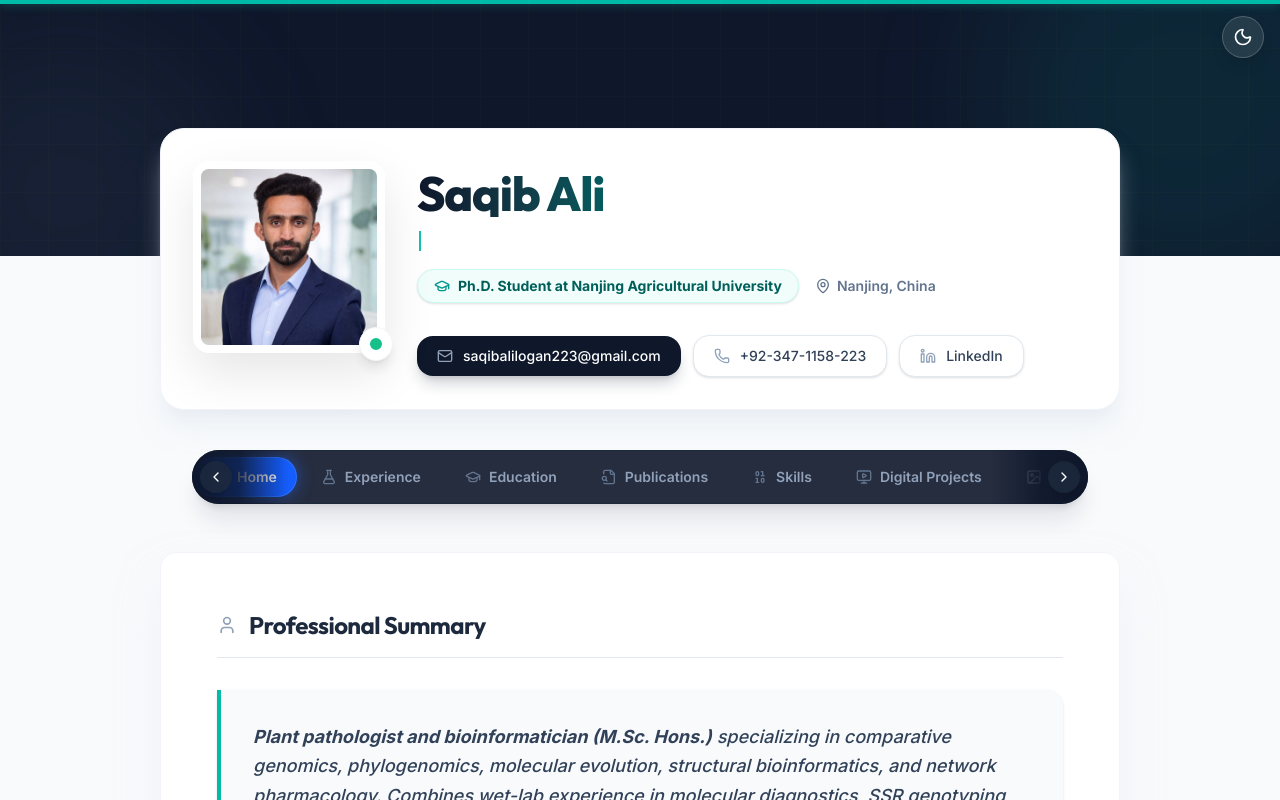
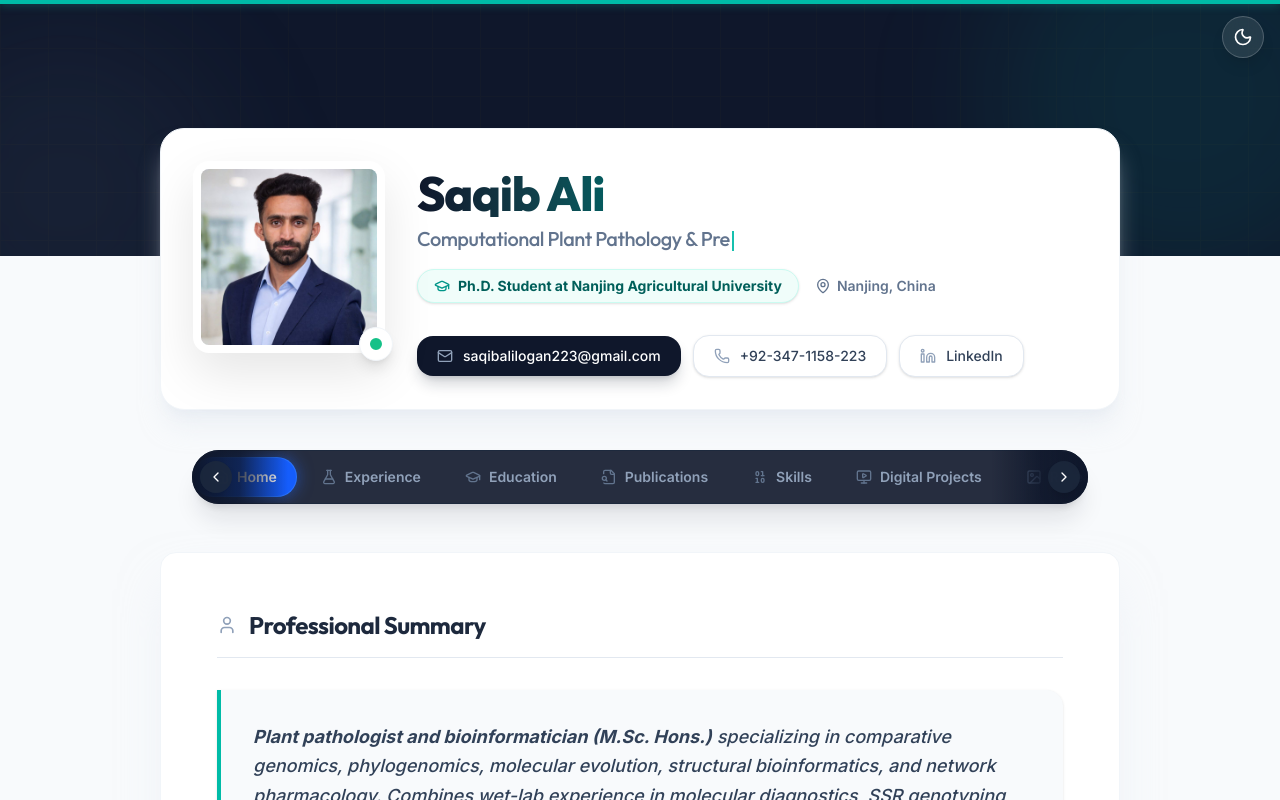
Before and after one commit to alisphd/portfolio, a React (Vite) app: page / in a window 1280 px wide. Shown: the top 800 px of the page. Built offline with nearby package versions, Linux system fonts and the light colour scheme.

Commit message:
Lead headline with computational plant pathology and precision agriculture

```diff
--- a/src/App.tsx
+++ b/src/App.tsx
@@ -104,6 +104,7 @@ const GALLERY_CATEGORY_COLORS: Record<string, string> = {
 };
 
 const TYPING_ROLES = [
+  'Computational Plant Pathology & Precision Agriculture',
   'Plant Molecular Virology & Genomics AI',
   'Genomics AI for Plant Virus Identification',
   'Plant Pathologist & Bioinformatician',
```
